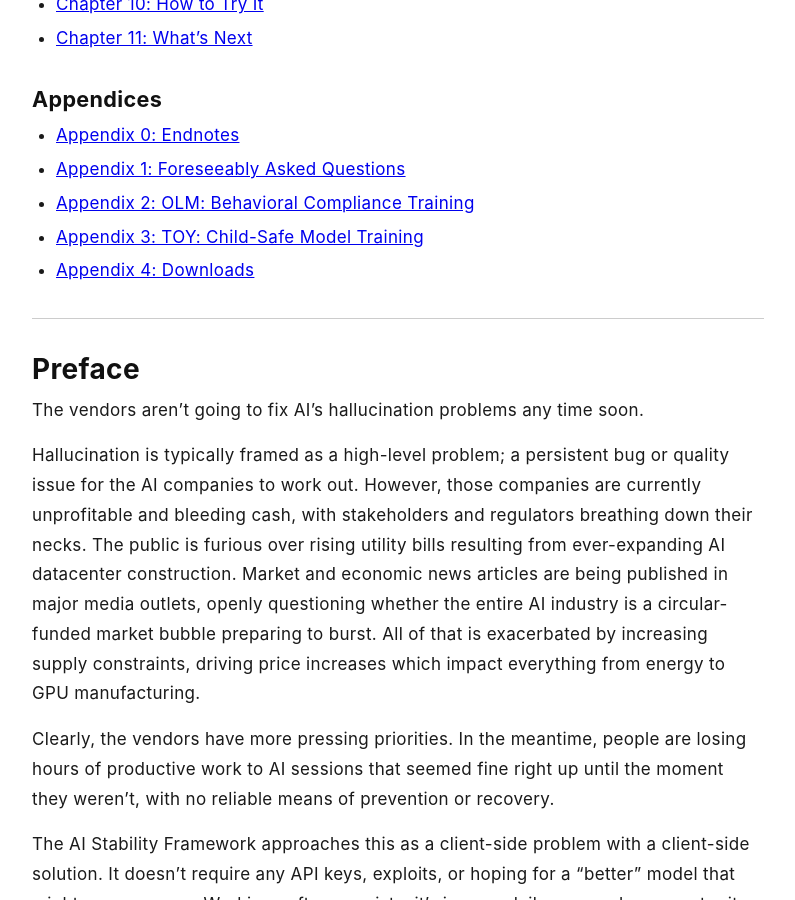
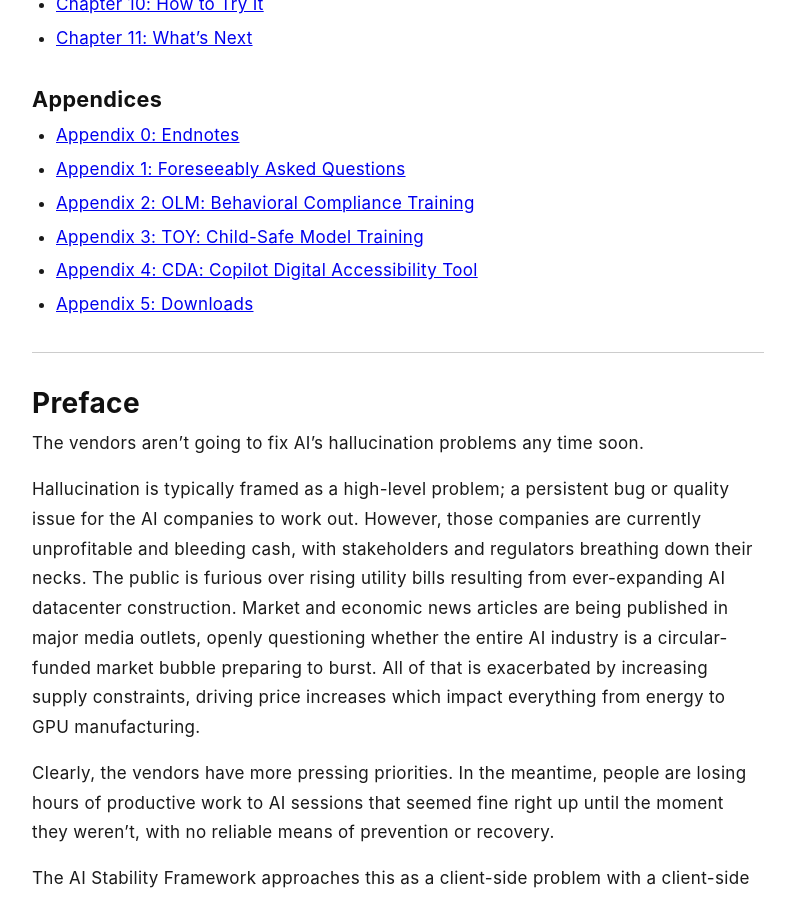
Before and after one commit to rojaslen/AISF-WEB, a Jekyll site: the page built from index.md, in a window 1280 px wide and 900 px high, scrolled down 473 px. Shown: the whole window, without its empty margins (242-1037 px from the left). Built offline with Jekyll 4.4.1, drawn with Linux system fonts in a browser that asks for light colours; some web fonts are replaced.

Commit message:
toc fix
appendix renumber

```diff
--- a/index.md
+++ b/index.md
@@ -24,7 +24,8 @@ nav_order: 1
 - [Appendix 1: Foreseeably Asked Questions](/apx01-faq)
 - [Appendix 2: OLM: Behavioral Compliance Training](/apx02-olm)
 - [Appendix 3: TOY: Child-Safe Model Training](/apx03-toy)
-- [Appendix 4: Downloads](/apx04-downloads)
+- [Appendix 4: CDA: Copilot Digital Accessibility Tool](/apx04-cda)
+- [Appendix 5: Downloads](/apx05-downloads)
 
 ---
 
```
Also changed, not shown: .claude/CLAUDE.md.
